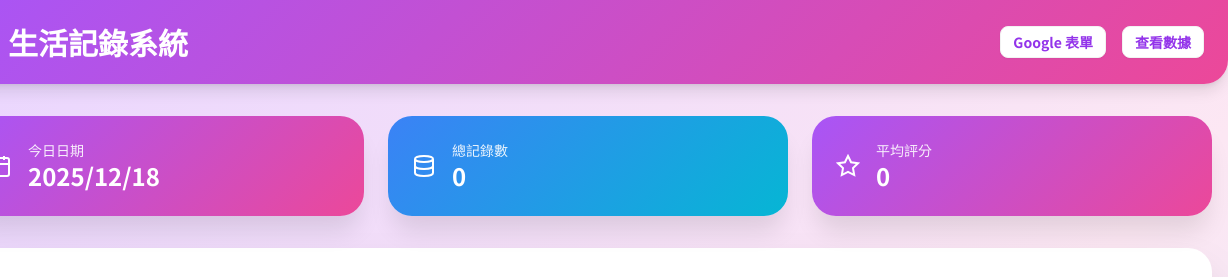
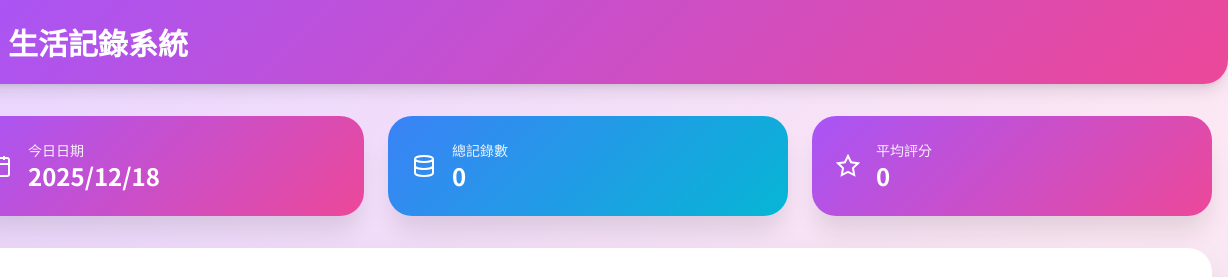
Before and after one commit to wuhua-7/LifeRecord, a website: page public/index.html in a window 1280 px wide. Shown: the top 277 px of the page, 52-1280 px from the left. Drawn offline with nearby package versions, Linux system fonts and the light colour scheme.

Commit message:
修正Google表單連結問題

```diff
--- a/public/index.html
+++ b/public/index.html
@@ -255,9 +255,12 @@
                 rating: 5
             });
 
-            // ⚠️ 請替換成你的實際網址
-            const googleFormUrl = "https://forms.gle/YOUR_FORM_ID";
-            const googleSheetUrl = "https://docs.google.com/spreadsheets/d/YOUR_SPREADSHEET_ID/edit";
+            // 如果你想使用 Google 表單備份數據，請在這裡填入你的表單連結
+            // 1. 創建 Google 表單：https://forms.google.com
+            // 2. 創建 Google 試算表：https://sheets.google.com
+            // 3. 將連結填入下方
+            const googleFormUrl = null; // 例如: "https://forms.gle/xxxxx"
+            const googleSheetUrl = null; // 例如: "https://docs.google.com/spreadsheets/d/xxxxx/edit"
 
             useEffect(() => {
                 loadEntries();
@@ -353,18 +356,18 @@
                             h(Icons.Activity),
                             '生活記錄系統'
                         ),
-                        h('div', { className: 'flex gap-4' },
-                            h('a', {
+                        googleFormUrl || googleSheetUrl ? h('div', { className: 'flex gap-4' },
+                            googleFormUrl && h('a', {
                                 href: googleFormUrl,
                                 target: '_blank',
                                 className: 'btn btn-sm bg-white text-purple-600 hover:bg-gray-100 btn-gradient'
                             }, 'Google 表單'),
-                            h('a', {
+                            googleSheetUrl && h('a', {
                                 href: googleSheetUrl,
                                 target: '_blank',
                                 className: 'btn btn-sm bg-white text-purple-600 hover:bg-gray-100 btn-gradient'
                             }, '查看數據')
-                        )
+                        ) : null
                     )
                 ),
 
```
Also changed, not shown: README.md.
